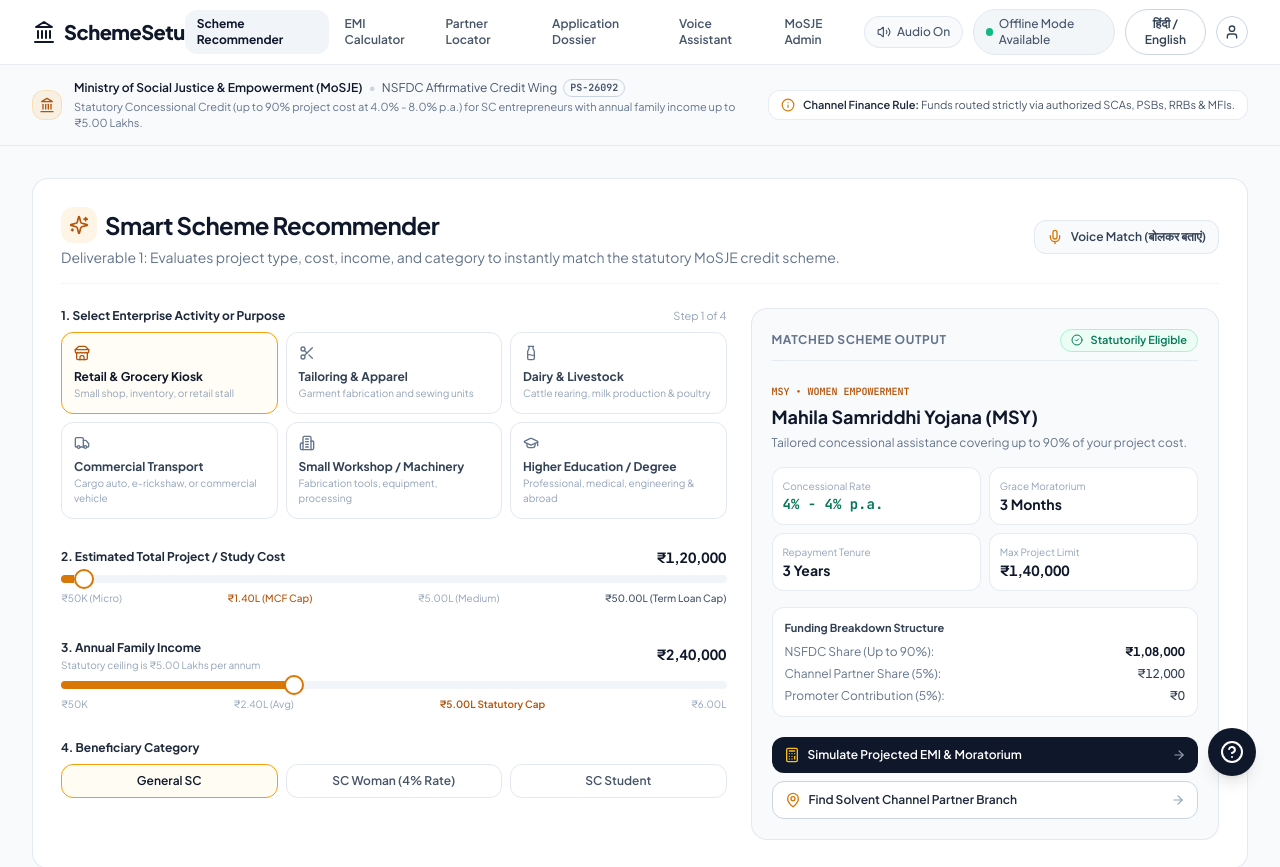
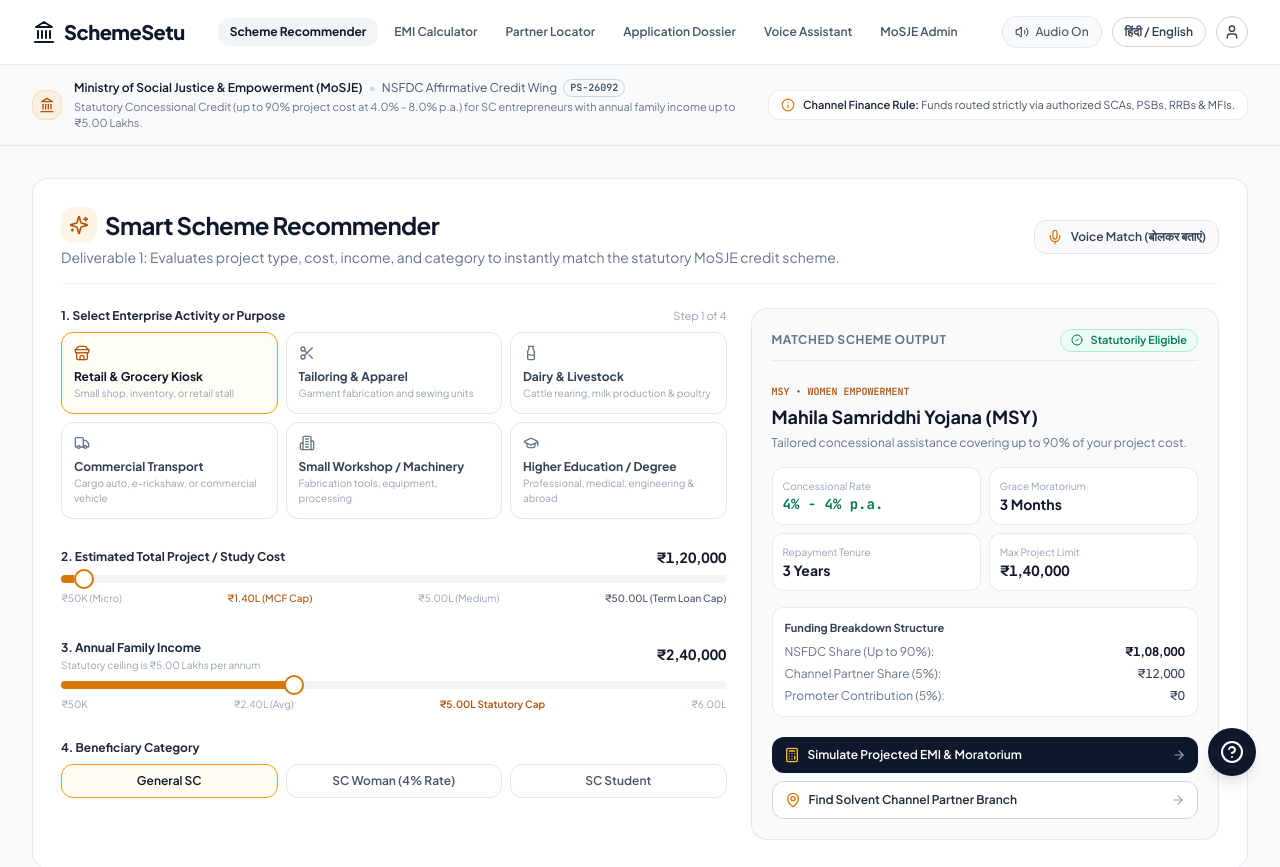
Before and after one commit to sizwinz/SchemeSetu, a Next.js app: page / in a window 1280 px wide. Shown: the top 867 px of the page. Built offline with nearby package versions, Linux system fonts and the light colour scheme.

Commit message:
fix(header): remove misleading offline mode badge and show status only when disconnected

```diff
--- a/src/components/layout/Header.tsx
+++ b/src/components/layout/Header.tsx
@@ -277,22 +277,16 @@
               )}
             </div>
 
-            {/* Live Online / Offline State Indicator */}
-            <div
-              className={`hidden md:flex items-center space-x-1.5 px-3 py-1.5 rounded-full border text-xs font-medium transition-colors ${
-                isOnline
-                  ? "bg-slate-100/90 text-slate-600 border-slate-200"
-                  : "bg-amber-50 text-amber-800 border-amber-300"
-              }`}
-              title={isOnline ? "Network active with local offline fallback" : "Operating in offline cached mode"}
-            >
-              <span
-                className={`h-2 w-2 rounded-full ${
-                  isOnline ? "bg-emerald-500 animate-pulse" : "bg-amber-500"
-                }`}
-              />
-              <span>{isOnline ? "Offline Mode Available" : "Offline Mode Active"}</span>
-            </div>
+            {/* Offline Alert Indicator (Only displayed if network disconnects) */}
+            {!isOnline && (
+              <div
+                className="flex items-center space-x-1.5 px-2.5 py-1 rounded-full border text-xs font-medium bg-amber-50 text-amber-800 border-amber-300 shadow-2xs whitespace-nowrap"
+                title="Internet connection is offline"
+              >
+                <span className="h-2 w-2 rounded-full bg-amber-500" />
+                <span>Offline</span>
+              </div>
+            )}
 
             {/* Interactive Language Toggle Pill */}
             <button
```
